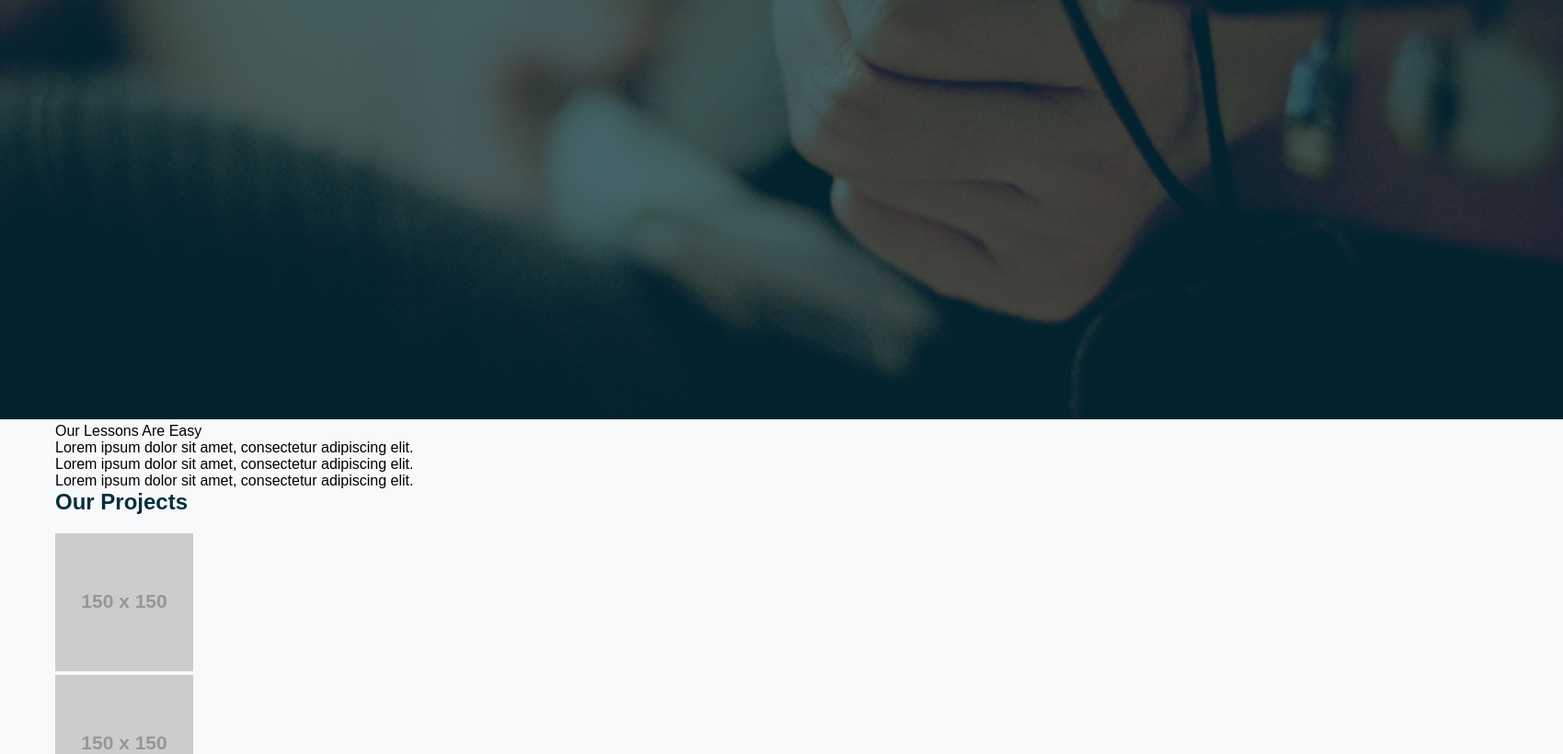
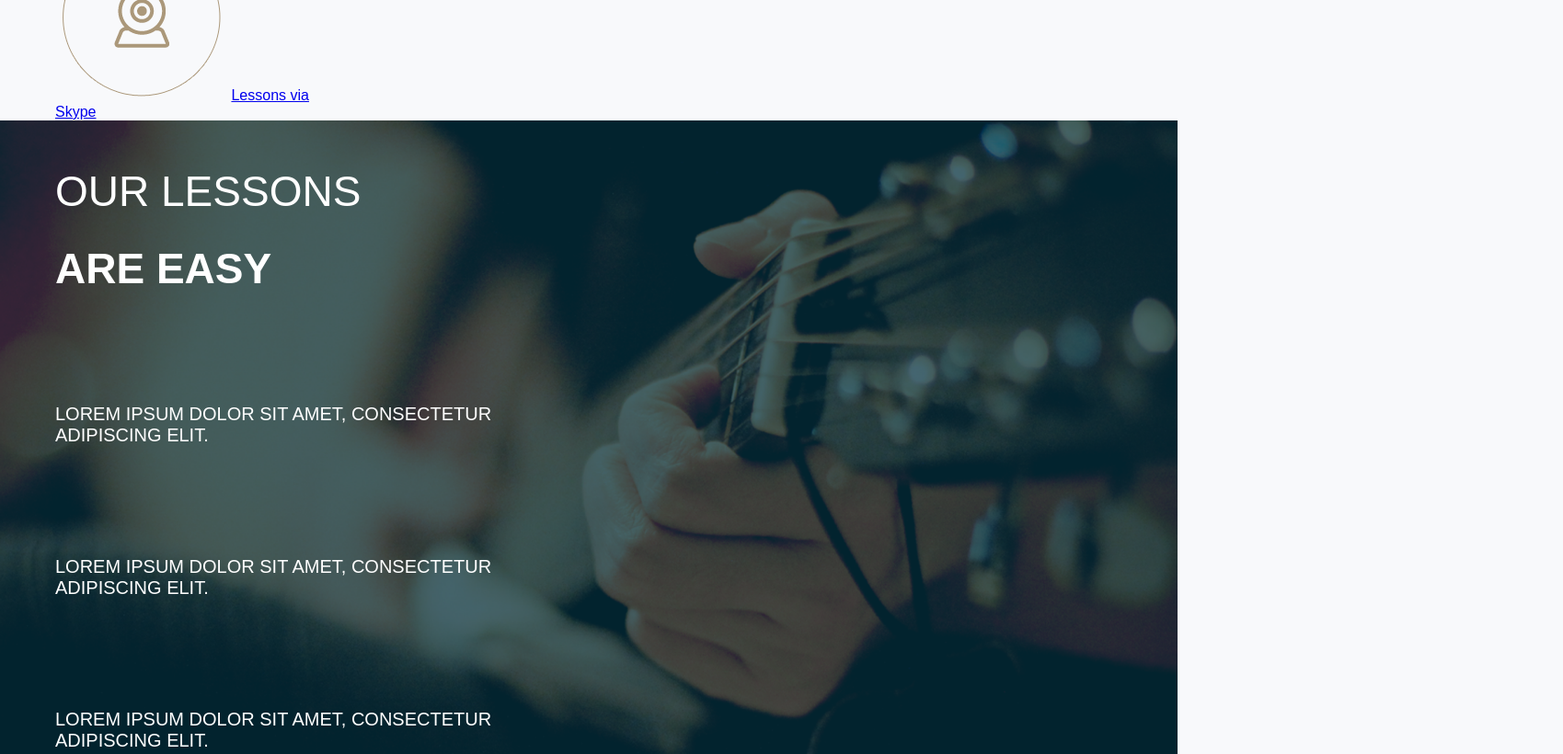
Before and after one commit to Mujeeb4582/Playlist-SASS, a plain HTML site: page index.html in a window 1280 px wide. Shown: the part 1540-2360 px from the top of the page at 92% size, 1699 px wide, since content can reach past the window. Drawn offline with Linux system fonts and the light colour scheme; placeholder pictures from the web are drawn by us.

Commit message:
Add the styles in style.scss file using Mixins Method

```diff
--- a/SCSS/style.scss
+++ b/SCSS/style.scss
@@ -3,6 +3,31 @@
 $deepBlue: #032f3e;
 $offwhite: #f8f9fb;
 $sectionHeading: 24px;
+$bannerHeading : 46px;
+
+@mixin banner {
+  width: 100%;
+  position: relative;
+  color: white;
+  .banner-content {
+    position: absolute;
+    top: 50px;
+    width: 100%;
+  }
+  img {
+    width: 100%;
+  }
+  span {
+    font-size: $bannerHeading;
+    display: block;
+    text-transform: uppercase;
+    font-weight: bold;
+  }
+  span.title {
+    font-weight: normal;
+    margin-bottom: 30px;
+  }
+}
 
 #main-nav {
   background-color: $deepBlue;
@@ -32,3 +57,18 @@ section h1 {
   font-size: $sectionHeading;
   color: $deepBlue;
 }
+
+.lead-banner {
+  @include banner();
+  text-align: right;
+}
+
+.lessons-banner {
+  @include banner();
+  li {
+    text-transform: uppercase;
+    font-size: 20px;
+    max-width: 500px;
+    margin: 120px 0;
+  }
+}
```
Also changed, not shown: SCSS/style.css, 1 other file.
